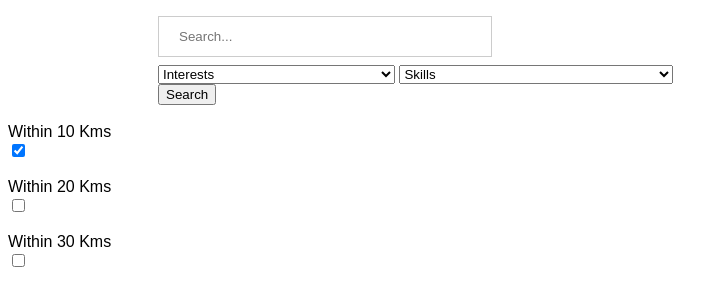
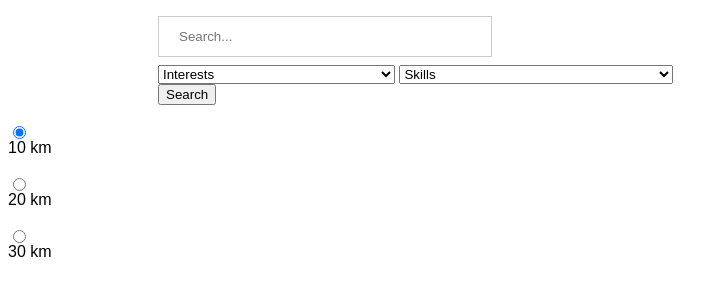
Before and after one commit to harleen251/we-bridge, a plain HTML site: page pages/explore_opportunity.html in a window 1280 px wide. Shown: the whole page, without its empty margins (0-728 px from the left). Drawn offline with Linux system fonts and the light colour scheme; no server answers.

Commit message:
Update explore_opportunity.html

```diff
--- a/pages/explore_opportunity.html
+++ b/pages/explore_opportunity.html
@@ -73,12 +73,14 @@
     <input type="submit" value="Search" id="search"><br/>
     </div>
     <div id="vertical-inputs">
-    <label for="10">Within 10 Kms</label>
-    <input type="checkbox" id="10" checked/><br/>
-    <label for="20">Within 20 Kms</label>
-    <input type="checkbox" id="20"/><br/>
-    <label for="30">Within 30 Kms</label>
-    <input type="checkbox" id="30"/><br/><br/><br/>
+    <input type="radio" name="radius" id="10" value="10" checked>
+    <label for="10">10 km</label><br>
+
+    <input type="radio" name="radius" id="20" value="20">
+    <label for="20">20 km</label><br>
+
+    <input type="radio" name="radius" id="30" value="30">
+    <label for="30">30 km</label><br>
     </div>
     <div id="eventDetails"></div>
 </body>
```
